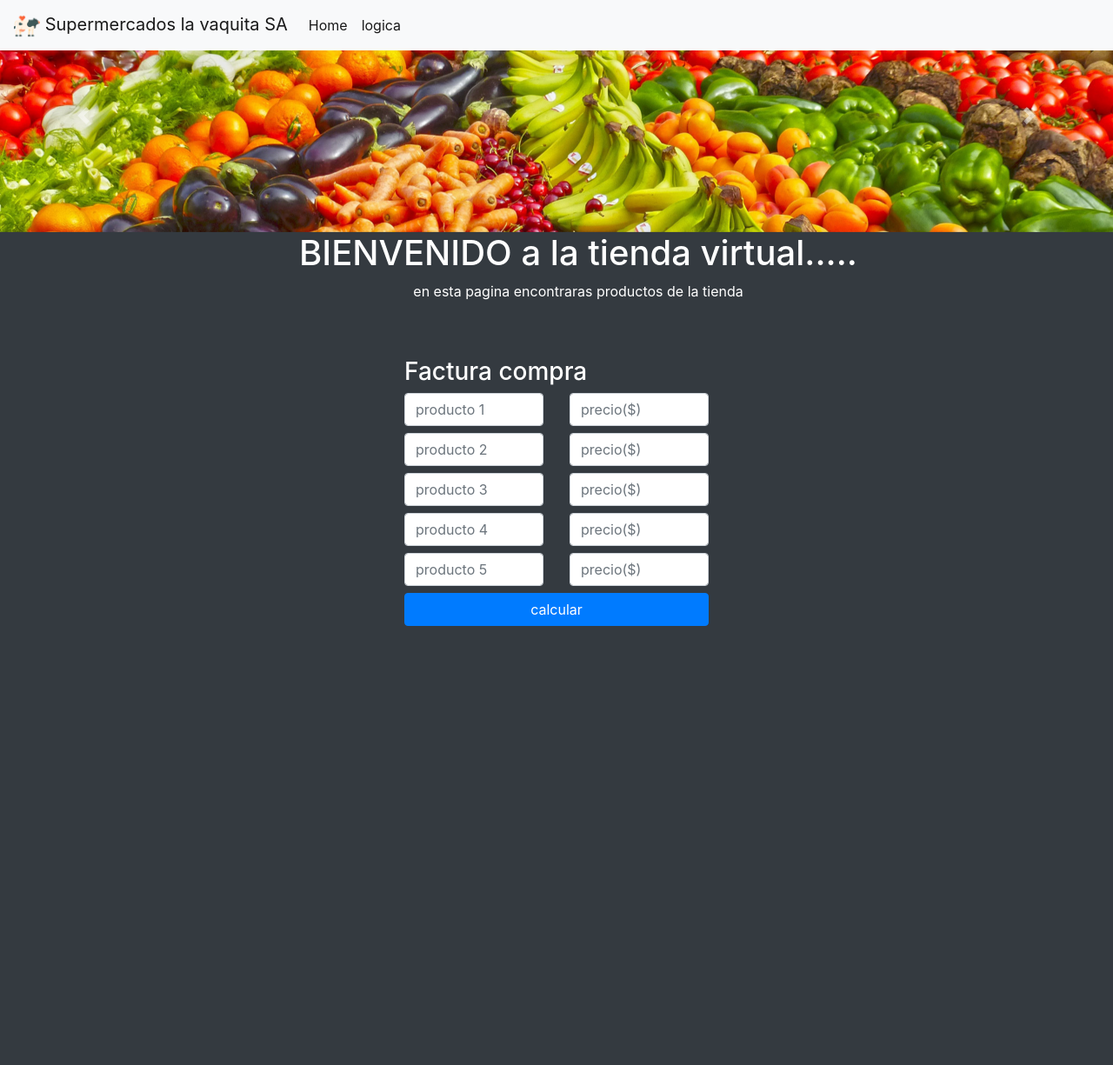
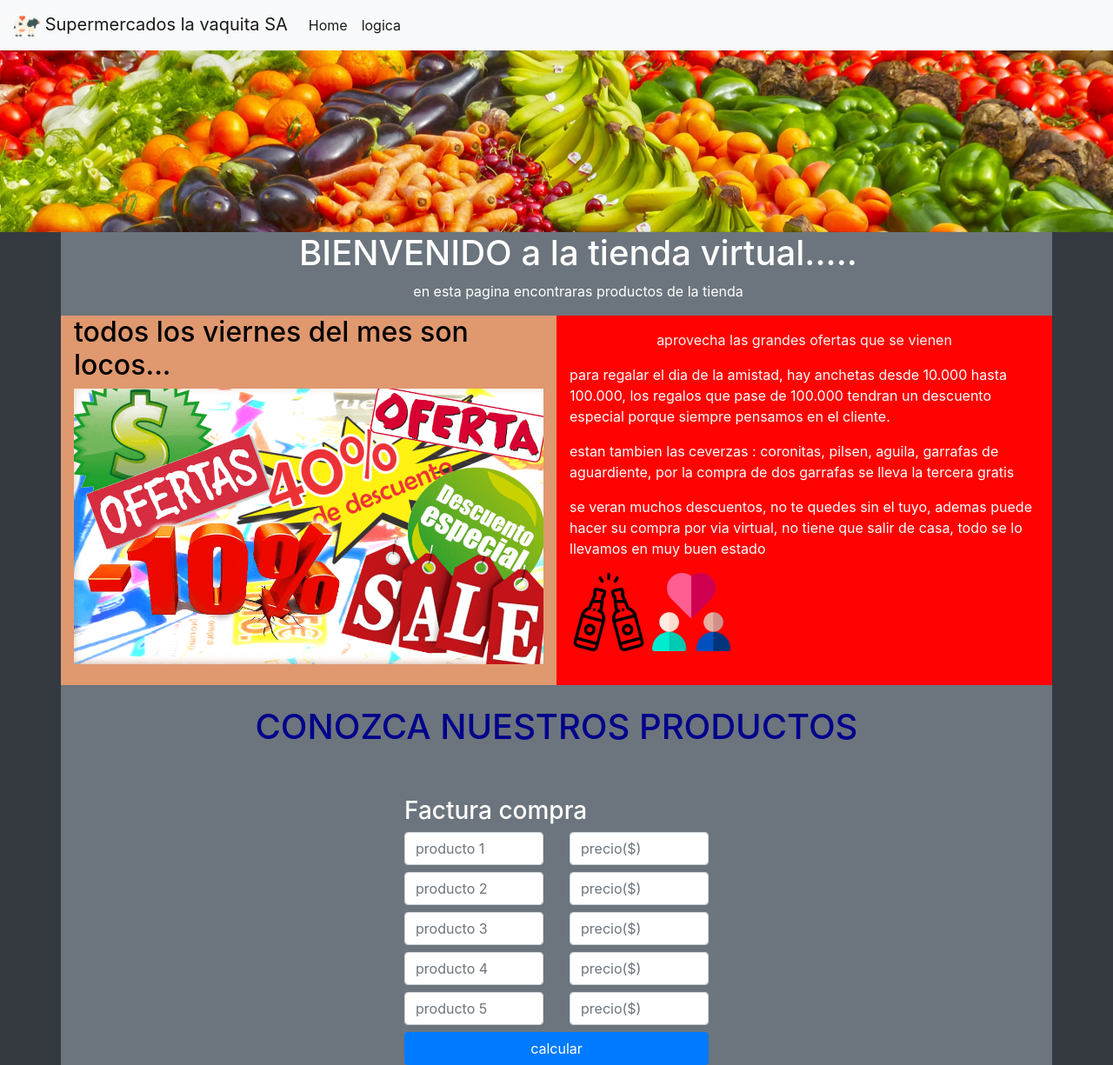
Before and after one commit to karenvalencia-bit/super_mercado, a PHP site: page / in a window 1280 px wide. Shown: the whole page at 87% size. Before the commit the page ends 720 px from the top, so only its background shows below. Run offline with PHP 8.4, Linux system fonts and the light colour scheme.

Commit message:
sugunda captura

```diff
--- a/index.php
+++ b/index.php
@@ -64,13 +64,51 @@
   </a>
 </div>
 
-        <div class="container fondoc" >
+        <div class="container bg-secondary" >
 
         <div class="row">
           <div class="col strow">
             <h1>BIENVENIDO a la tienda virtual.....</h1>
           <p >en esta pagina encontraras productos de la tienda</p>
           </div>
+        </div>
+
+        <div class="row fondo">
+        <div class="col-12 col-md-6  ">
+        <h2>todos los viernes del mes son locos...</h2>
+        <img src="img/oferta.png" alt="img1" class="img-fluid">
+        <br>
+        <br>
+        </div>
+        <div class="col-12 col-md-6 fondo2 ">
+          <p class="texto1 mt-3">aprovecha las grandes ofertas que se vienen</p>
+          <p>para regalar el dia de la amistad, hay anchetas desde 10.000 hasta 100.000,
+            los regalos que pase de 100.000 tendran un descuento especial porque siempre
+            pensamos en el cliente. </p>
+            <p> estan tambien las ceverzas : coronitas, pilsen, aguila, garrafas de aguardiente, por la
+          compra de dos garrafas se lleva la tercera gratis  </p>
+          <p>se veran muchos descuentos, no te quedes sin el tuyo, ademas puede hacer su compra
+            por via virtual, no tiene que salir de casa, todo se lo llevamos en muy buen estado
+          </p>
+          <img class="imgg" src="img/cerveza.png" alt="img2">
+          <img class="imgg img-responsive" src="img/amor.png" alt="img3">
+
+
+
+
+        </div>
+        </div>
+        <h1  class="titulo mt-4">CONOZCA NUESTROS PRODUCTOS</h1>
+        <div class="row">
+          <div class="col-12 col-md-4">
+
+
+          </div>
+
+
+
+
+
         </div>
 
 
@@ -172,7 +210,7 @@
 
 
 
-</div class="row mt-4">
+
 
 
 
--- a/stilos.css
+++ b/stilos.css
@@ -2,3 +2,25 @@
     margin-left: 50px;
     text-align: center;
 }
+h2{
+    color: black;
+}
+.texto1{
+    color: rgb(250, 245, 245);
+    text-align: center;
+}
+.fondo{
+    background-color: rgb(224, 152, 111);
+}
+.fondo2{
+    background-color: rgb(255, 2, 2);
+}
+.imgg{
+    width: 90px;
+    height: 90px;
+
+}
+.titulo{
+    text-align: center;
+    color: darkblue;
+}
```
Also changed, not shown: img/2.png (added), img/amor.png (added), img/cerveza.png (added), img/oferta.png (added).
